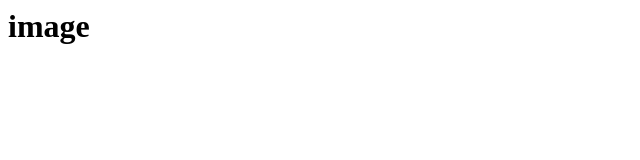
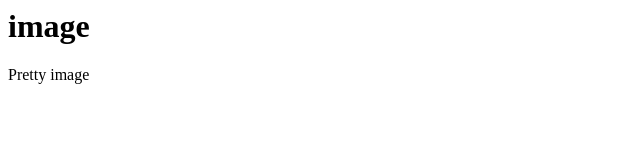
Before and after one commit to nathcast/CourseFromW3schoolsGIT, a plain HTML site: page oneimage.html in a window 1280 px wide. Shown: the full height of the page, 0-640 px from the left. Drawn offline with Linux system fonts and the light colour scheme.

Commit message:
updated oneimage.html

```diff
--- a/oneimage.html
+++ b/oneimage.html
@@ -7,5 +7,6 @@
 </head>
 <body>
     <h1>image</h1>
+    <p>Pretty image</p>
 </body>
 </html>
```
